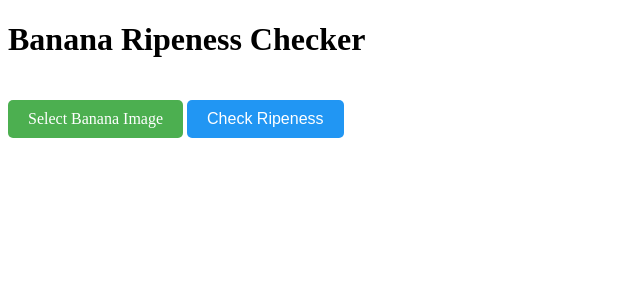
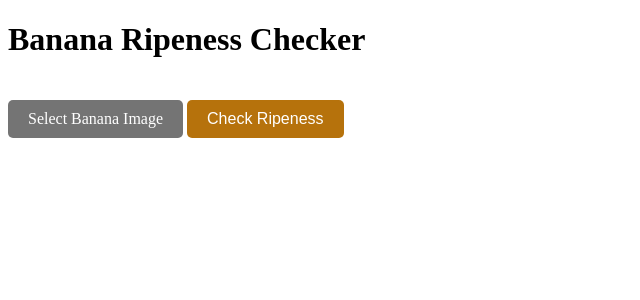
Before and after one commit to riko-1732/fripeness, a Flask app: page / in a window 1280 px wide. Shown: the top 300 px of the page, without its empty margins (0-640 px from the left). Run offline with Flask 3, Linux system fonts and the light colour scheme.

```diff
--- a/static/styles.css
+++ b/static/styles.css
@@ -4,7 +4,7 @@
 .file-label {
   display: inline-block;
   padding: 10px 20px;
-  background-color: #4caf50;
+  background-color: #747474;
   color: white;
   font-size: 16px;
   border-radius: 5px;
@@ -14,13 +14,13 @@
 
 /* ボタンのホバー効果 */
 .file-label:hover {
-  background-color: #45a049;
+  background-color: #030303;
 }
 
 /* フォームのボタンのデザイン */
 button {
   padding: 10px 20px;
-  background-color: #2196f3;
+  background-color: #b6720c;
   color: white;
   font-size: 16px;
   border-radius: 5px;
@@ -31,5 +31,5 @@ button {
 
 /* ボタンのホバー効果 */
 button:hover {
-  background-color: #0b7dda;
+  background-color: #5e2c00;
 }
```
